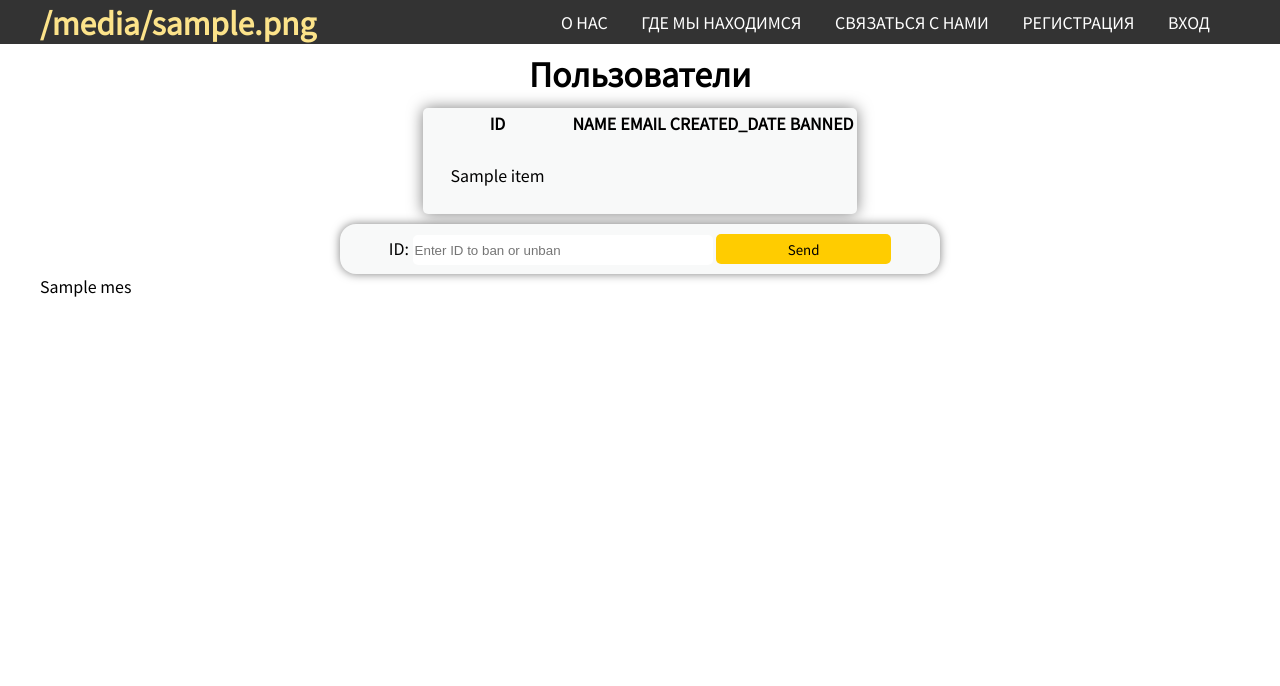
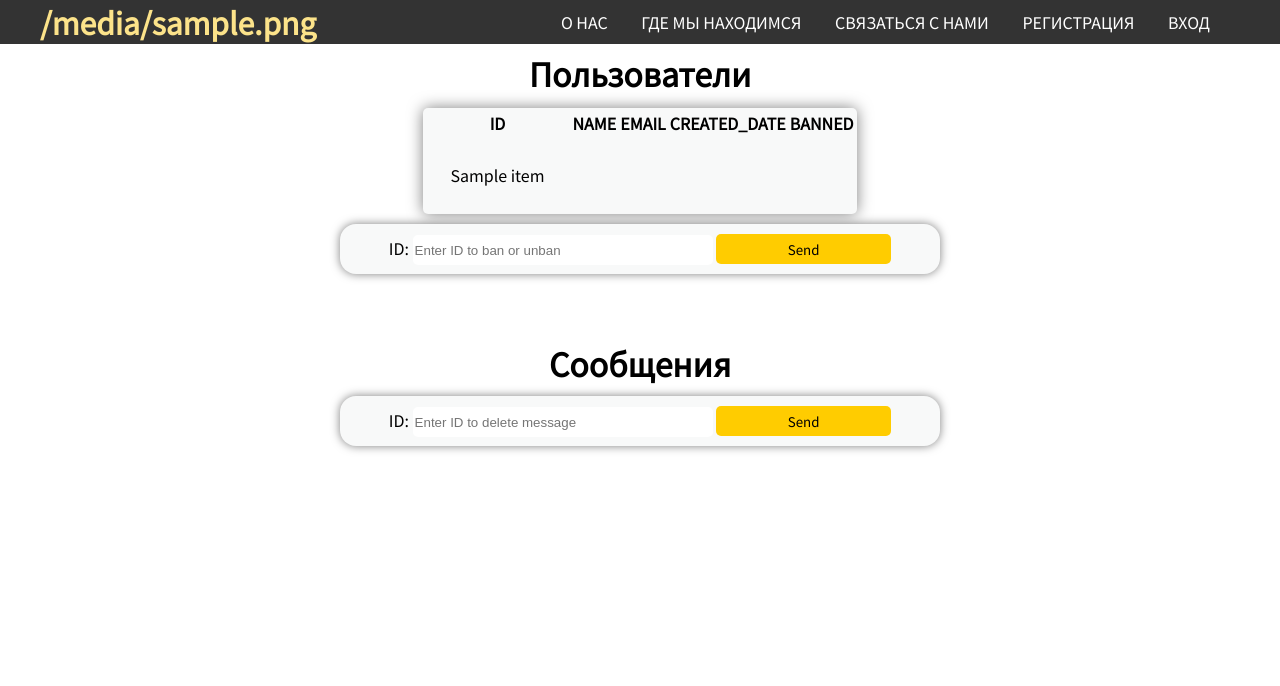
Before and after one commit to FelixDes/Flask_group, a Flask app: template templates/common/adm.html in a window 1280 px wide. Shown: the top 686 px of the page. Run offline with Flask 2, Linux system fonts and the light colour scheme; the template is opened without the code that fills it: most values are stand-ins (such as "Sample title", 1, 10 or a date in 2020); some libraries are stand-ins or nearby versions.

Commit message:
messages_delete

```diff
--- a/main.py
+++ b/main.py
@@ -168,8 +168,8 @@ def chat():
     #     json.dump(json_data, file)
     # res_json = json.dumps(json_data)
 
-    message_lst = [f"<strong>{i.user_name.capitalize() + '<sup>admin</sup>' if db_sess.query(User).filter(User.name == i.user_name).first().is_admin else i.user_name.capitalize()}:</strong> " \
-                   f"{i.text} <sub>{i.created_date.strftime('%H:%M')}</sub>" for i in
+    message_lst = [(f"<strong>{i.user_name.capitalize() + '<sup>admin</sup>' if db_sess.query(User).filter(User.name == i.user_name).first().is_admin else i.user_name.capitalize()}:</strong> " \
+                   f"{i.text} <sub>{i.created_date.strftime('%H:%M')}</sub>", i.id) for i in
                    messages]
 
     print(message_lst)
@@ -197,11 +197,17 @@ def handleMessage(data):
     db_sess = db_session.create_session()
 
     try:
-        user = db_sess.query(User).filter(User.id == data['id']).first()
-        if user.banned:
-            user.banned = 0
-        else:
-            user.banned = 1
+        if data['role'] == 'ban':
+            user = db_sess.query(User).filter(User.id == data['id']).first()
+            if user.banned:
+                user.banned = 0
+            else:
+                user.banned = 1
+        elif data['role'] == 'del_mes':
+            if db_sess.query(Message).filter(Message.id == int(data['id'])).first():
+                db_sess.query(Message).filter(Message.id == int(data['id'])).delete()
+            else:
+                del_mes_inf = 'Сообщения с данным ID не найдено'
         db_sess.commit()
 
     except KeyError:
@@ -226,6 +232,7 @@ def handleMessage(data):
 @app.route('/administrate', methods=['GET', 'POST'])
 def administrate():
     if current_user.get_role():
+        print(mes)
         db_sess = db_session.create_session()
         users = db_sess.query(User).filter()
         users_dict = []
@@ -233,13 +240,13 @@ def administrate():
         for i in users:
             users_dict.append(
                 f"ID: {i.id}, NAME: {i.name}, EMAIL: {i.email}, DATE OF CREATION OF THIS ACCOUNT: {i.created_date.strftime('%H:%M:%S')}")
-
         return render_template('common/adm.html', title=inf_dict['title_administration'],
                                logo_txt=inf_dict['logo_txt'],
                                footer_inf=inf_dict['footer'], users_dict=users_dict,
                                anonymous=str(current_user).split('>')[0] == '<User', c_user=current_user,
                                users_lst=[(i.id, i.name, i.email, i.created_date.strftime('%d.%m.%y %H:%M:%S'),
-                                           'YES' if i.banned else 'NO') for i in users], admin=current_user.is_admin)
+                                           'YES' if i.banned else 'NO') for i in users], admin=current_user.is_admin,
+                               message=mes)
 
 
 if __name__ == '__main__':
--- a/templates/common/adm.html
+++ b/templates/common/adm.html
@@ -27,7 +27,16 @@
                     <button type="submit" id="send_ban" class="btn btn-success submit_btn">Send</button>
                 </div>
     </form>
-    {{mes}}
+    <p id="inf_message"></p>
+    <h1 align="center" style="padding-top: 50px; padding-bottom: 0px">Сообщения</h1>
+    <form id="del_msg" class="chat" autocomplete="off" novalidate>
+                <div class="form-group">
+                    <label for="message_input">ID:</label>
+                    <input type="text" class="form-control input" id="message_del"
+                           placeholder="Enter ID to delete message">
+                    <button type="submit" id="send_del" class="btn btn-success submit_btn">Send</button>
+                </div>
+    </form>
 
 <script src="https://ajax.googleapis.com/ajax/libs/jquery/3.5.1/jquery.min.js"></script>
 <script src="https://cdn.jsdelivr.net/npm/popper.js@1.16.0/dist/umd/popper.min.js"
@@ -50,21 +59,33 @@
 
         $('#send_ban').on('click', () => {
             socket.send({
-                'id': $('#message_input').val()
+                'id': $('#message_input').val(),
+                'role': 'ban'
             });
             $('#message_input').val('');
         });
+    });
 
 
-        socket.on('ban', data => {
-            if (data.msg.length > 0) {
-                if (data.username === 'Service message') {
-                    $('#messages').append(`<li class="text-muted"><strong>${data.username}:</strong> ${data.msg}</li>`);
-                } else {
-                    $('#messages').append(`<li><strong>${data.username}:</strong> ${data.msg}</li>`);
-                }
-                console.log('Received message');
-            }
+
+
+</script>
+<script>
+    $(document).ready(() => {
+        $('#del_msg').on('submit', (e) => {
+            e.preventDefault();
+        });
+
+        const socket = io.connect('http://127.0.0.1:5000');
+
+
+
+        $('#send_del').on('click', () => {
+            socket.send({
+                'id': $('#message_del').val(),
+                'role': 'del_mes'
+            });
+            $('#message_del').val('');
         });
     });
 
--- a/templates/common/chat_page.html
+++ b/templates/common/chat_page.html
@@ -5,7 +5,7 @@
 <div class="container">
     <ul id="messages" class="messages">
         {% for item in message_lst %}
-        <li>{{ item|safe }}</li>
+        <li title="id: {{item[1]}}">{{ item[0]|safe }}</li>
         {% endfor %}
     </ul>
     <div class="row">
```
